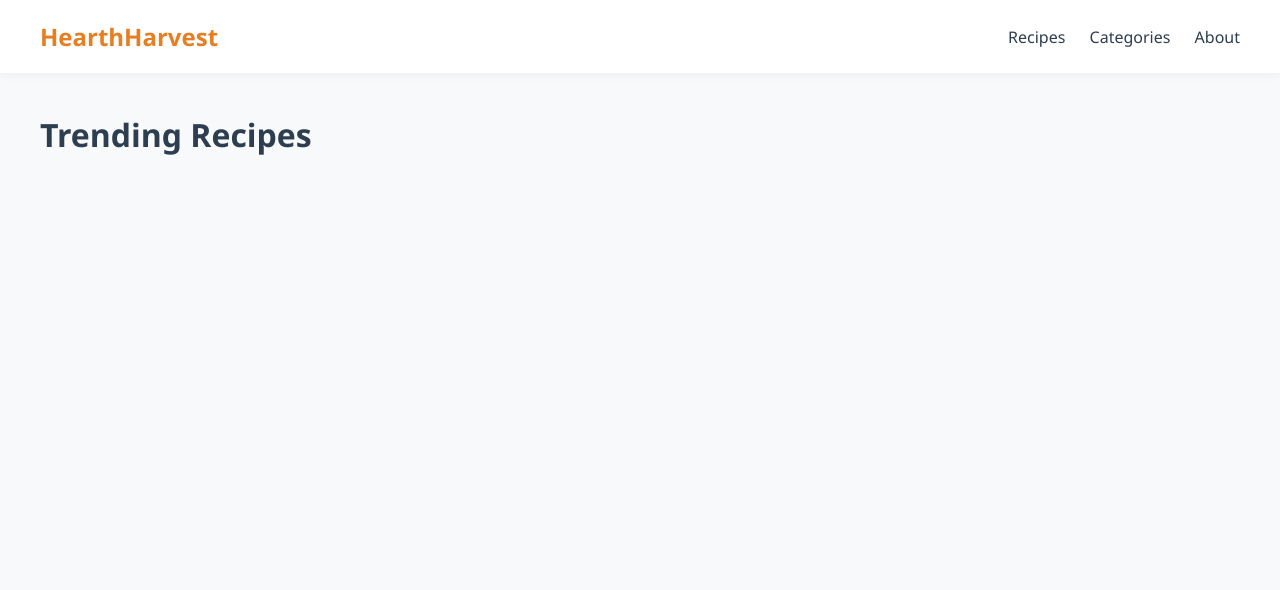
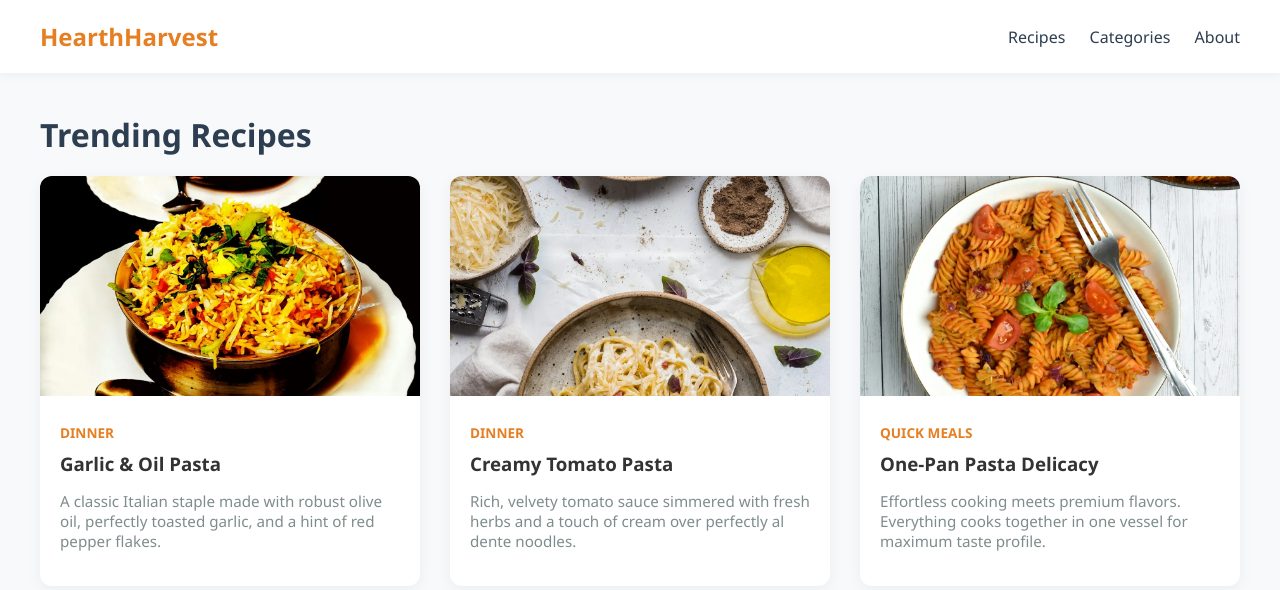
Before and after one commit to burrell001-max/hearth-and-harvest, a website: page index.html in a window 1280 px wide. Drawn offline with Linux system fonts and the light colour scheme.

Commit message:
Update recipe grid layout and add recipe cards

```diff
--- a/index.html
+++ b/index.html
@@ -50,7 +50,7 @@
         }
         .recipe-grid {
             display: grid;
-            grid-template-columns: repeat(auto-fill, minmax(300px, 1fr));
+            grid-template-columns: repeat(3, 1fr);
             gap: 30px;
         }
         .recipe-card {
@@ -84,34 +84,47 @@
     <main>
         <section id="recipes">
             <h2>Trending Recipes</h2>
-            <!-- The grid container stays completely empty; JavaScript will fill it -->
-            <div class="recipe-grid" id="featuredGrid"></div>
+            <div class="recipe-grid" id="featuredGrid">
+
+                <!-- Card 1: Garlic Oil Pasta -->
+                <a href="garlic-oil-pasta.html" style="text-decoration: none; color: inherit;">
+                    <article class="recipe-card">
+                        <img src="assets/images/recipes/garlic-oil-pasta.webp" alt="Garlic Oil Pasta" loading="lazy" width="1200" height="800">
+                        <div style="padding: 20px;">
+                            <span style="color: var(--primary); font-size: 0.85rem; font-weight: 600; text-transform: uppercase;">Dinner</span>
+                            <h3 style="margin: 8px 0 12px 0;">Garlic & Oil Pasta</h3>
+                            <p style="color: var(--text-muted); font-size: 0.95rem;">A classic Italian staple made with robust olive oil, perfectly toasted garlic, and a hint of red pepper flakes.</p>
+                        </div>
+                    </article>
+                </a>
+
+                <!-- Card 2: Creamy Tomato Pasta -->
+                <a href="creamy-tomato-pasta.html" style="text-decoration: none; color: inherit;">
+                    <article class="recipe-card">
+                        <img src="assets/images/recipes/creamy-tomato-pasta.webp" alt="Creamy Tomato Pasta" loading="lazy" width="1200" height="800">
+                        <div style="padding: 20px;">
+                            <span style="color: var(--primary); font-size: 0.85rem; font-weight: 600; text-transform: uppercase;">Dinner</span>
+                            <h3 style="margin: 8px 0 12px 0;">Creamy Tomato Pasta</h3>
+                            <p style="color: var(--text-muted); font-size: 0.95rem;">Rich, velvety tomato sauce simmered with fresh herbs and a touch of cream over perfectly al dente noodles.</p>
+                        </div>
+                    </article>
+                </a>
+
+                <!-- Card 3: One Pan Pasta -->
+                <a href="one-pan-pasta.html" style="text-decoration: none; color: inherit;">
+                    <article class="recipe-card">
+                        <img src="assets/images/recipes/one-pan-pasta.webp" alt="One-Pan Pasta" loading="lazy" width="1200" height="800">
+                        <div style="padding: 20px;">
+                            <span style="color: var(--primary); font-size: 0.85rem; font-weight: 600; text-transform: uppercase;">Quick Meals</span>
+                            <h3 style="margin: 8px 0 12px 0;">One-Pan Pasta Delicacy</h3>
+                            <p style="color: var(--text-muted); font-size: 0.95rem;">Effortless cooking meets premium flavors. Everything cooks together in one vessel for maximum taste profile.</p>
+                        </div>
+                    </article>
+                </a>
+
+            </div>
         </section>
     </main>
 
-    <!-- Link your database file, then run the engine script -->
-    <script src="recipes.js"></script>
-    <script>
-        const grid = document.getElementById('featuredGrid');
-
-        // Clear out anything inside the container to start completely fresh
-        grid.innerHTML = '';
-
-        // Loop through your catalog array and drop cards on the screen automatically
-        recipeCatalog.forEach(recipe => {
-            grid.innerHTML += `
-                <a href="recipe-details.html?id=${recipe.id}" style="text-decoration: none; color: inherit;">
-                    <article class="recipe-card">
-                        <img src="${recipe.img}" alt="${recipe.title}" loading="lazy" width="1200" height="800">
-                        <div style="padding: 20px;">
-                            <span style="color: var(--primary); font-size: 0.85rem; font-weight: 600; text-transform: uppercase;">${recipe.category}</span>
-                            <h3 style="margin: 8px 0 12px 0;">${recipe.title}</h3>
-                            <p style="color: var(--text-muted); font-size: 0.95rem;">${recipe.description}</p>
-                        </div>
-                    </article>
-                </a>
-            `;
-        });
-    </script>
 </body>
 </html>
```
